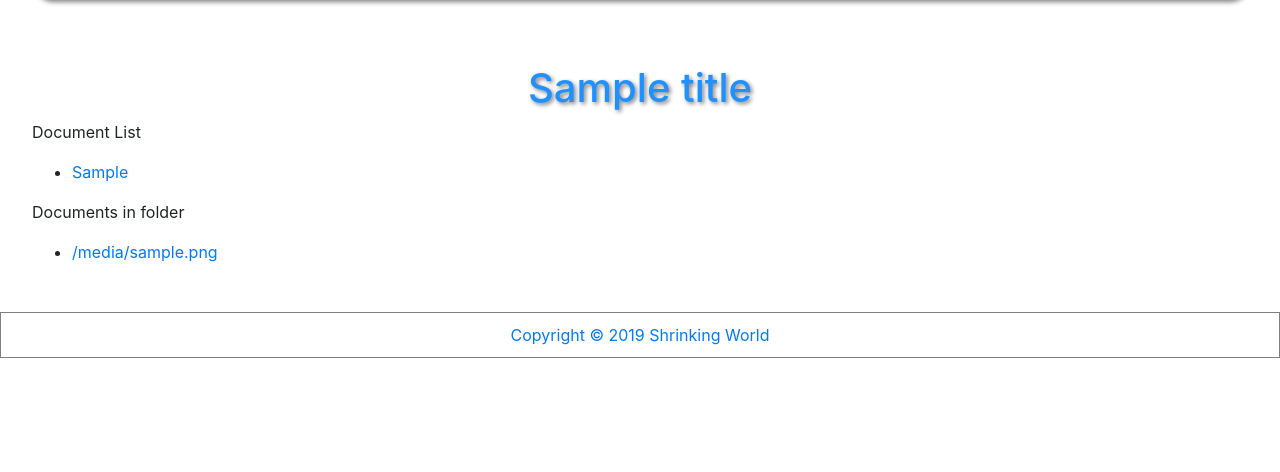
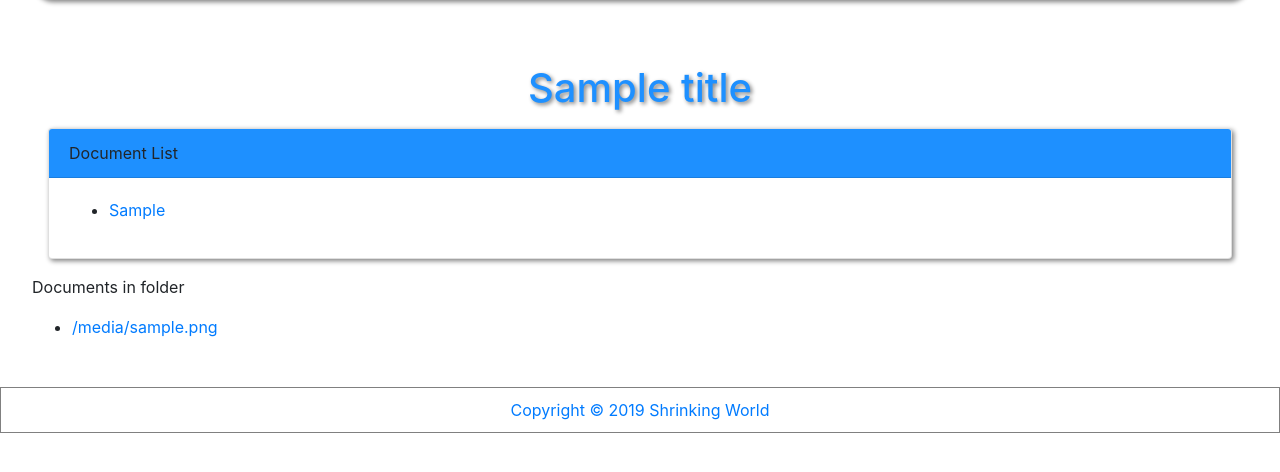
Before and after one commit to Mark-Seaman/BrainApp, a Django app: template brain/templates/folder.html in a window 1280 px wide. Shown: the part 265-737 px from the top of the page. Run offline with Django 3.2, Linux system fonts and the light colour scheme; the template is opened without the code that fills it: most values are stand-ins (such as "Sample title", 1, 10 or a date in 2020); grey boxes marked "Sample" are stand-in pictures; some libraries are stand-ins or nearby versions.

Commit message:
Add card for directory

```diff
--- a/brain/templates/brain_theme.html
+++ b/brain/templates/brain_theme.html
@@ -80,7 +80,7 @@
 
                             {% if url %}
                                 <hr>
-                                <p><a href="{{ url }}">Read More</a></p>
+                                <p><a href="{{ url }}">Visit Website</a></p>
                             {% endif %}
                         </div>
                     </div>
--- a/brain/templates/folder.html
+++ b/brain/templates/folder.html
@@ -5,7 +5,12 @@
     <h1>{{ title }}</h1>
 
     {% if docs %}
-        <p>Document List</p>
+
+        <div class="card">
+            <div class="card-header">
+                Document List
+            </div>
+            <div class="card-body">
                 <ul>
                     {% for d in docs %}
                         <li>
@@ -13,6 +18,9 @@
                         </li>
                     {% endfor %}
                 </ul>
+            </div>
+        </div>
+
     {% else %}
         <p>No documents in this folder.</p>
     {% endif %}
```
Lines whose indentation alone changed are shown as unchanged.
